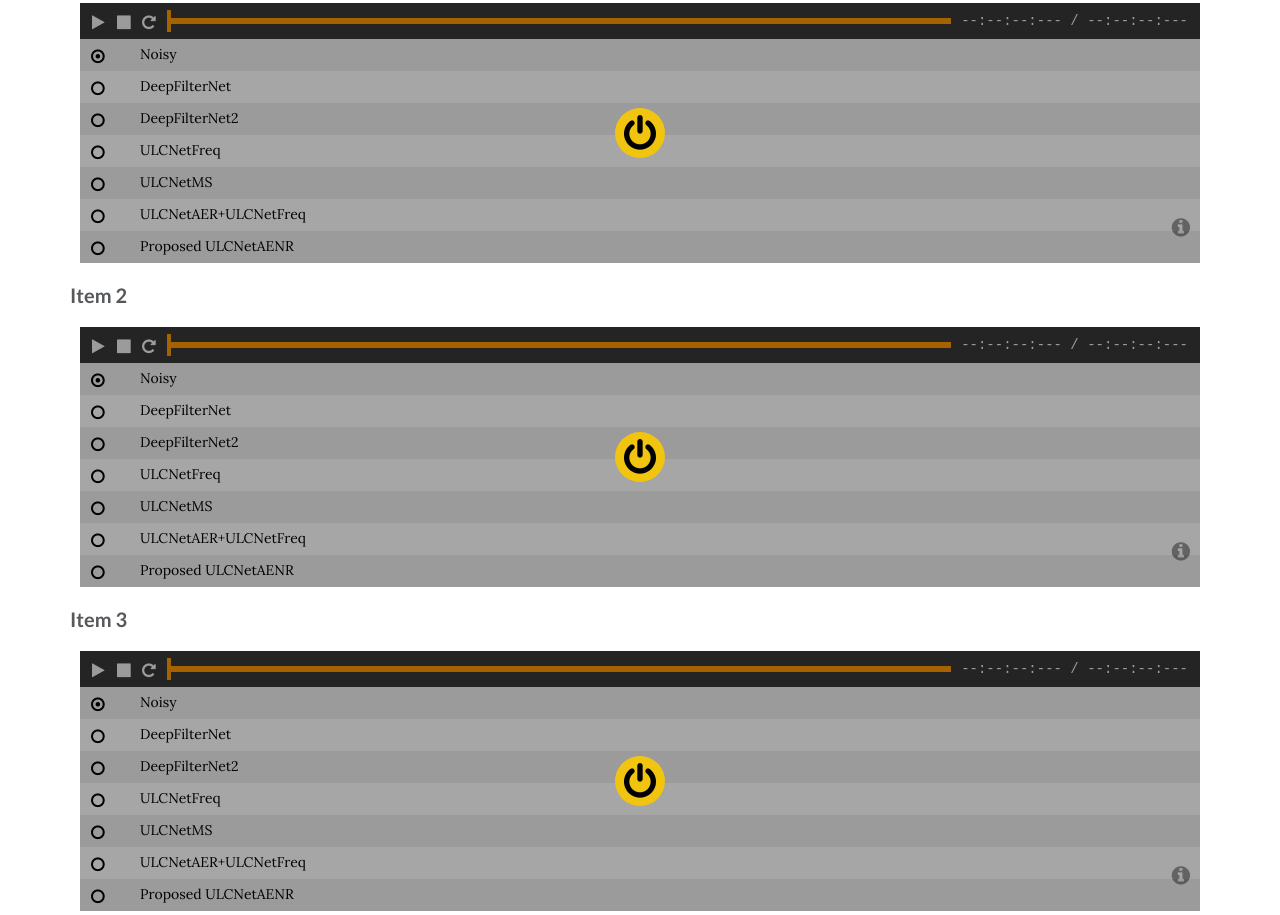
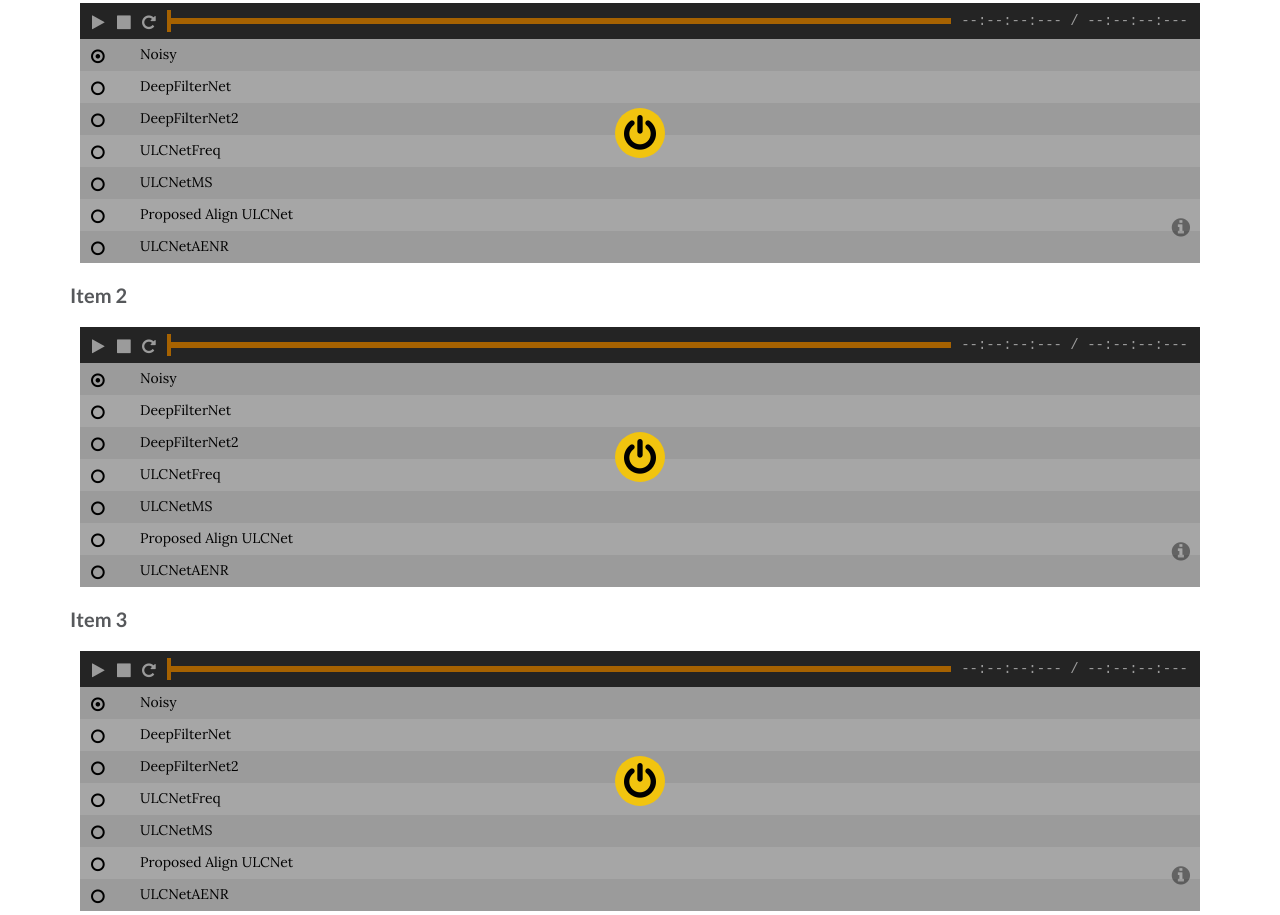
Before and after one commit to fhgainr/alignulcnet-aenr, a plain HTML site: page index.html in a window 1280 px wide. Shown: the part 5853-6768 px from the top of the page. Drawn offline with nearby package versions, Linux system fonts and the light colour scheme.

Commit message:
Update index.html

```diff
--- a/index.html
+++ b/index.html
@@ -443,10 +443,10 @@ memory requirements.<br></p>
                               <ts-track title="ULCNetMS">
                                   <ts-source src="./NR/P0/MS.mp3"></ts-source>
                               </ts-track>
-                              <ts-track title="ULCNetAER+ULCNetFreq">
-                                <ts-source src="./NR/P0/aer+ainr.mp3"></ts-source>
+                              <ts-track title="Proposed Align ULCNet">
+                                <ts-source src="./NR/P0/EF.mp3"></ts-source>
                             </ts-track>
-                              <ts-track title="Proposed ULCNetAENR">
+                              <ts-track title="ULCNetAENR">
                                 <ts-source src="./NR/P0/aenr.mp3"></ts-source>
                             </ts-track>
                           </div>
@@ -470,10 +470,10 @@ memory requirements.<br></p>
                               <ts-track title="ULCNetMS">
                                   <ts-source src="./NR/P4/MS.mp3"></ts-source>
                               </ts-track>
-                              <ts-track title="ULCNetAER+ULCNetFreq">
-                                <ts-source src="./NR/P4/aer+ainr.mp3"></ts-source>
+                               <ts-track title="Proposed Align ULCNet">
+                                <ts-source src="./NR/P4/EF.mp3"></ts-source>
                             </ts-track>
-                              <ts-track title="Proposed ULCNetAENR">
+                              <ts-track title="ULCNetAENR">
                                 <ts-source src="./NR/P4/aenr.mp3"></ts-source>
                             </ts-track>
                           </div>
@@ -497,10 +497,10 @@ memory requirements.<br></p>
                               <ts-track title="ULCNetMS">
                                   <ts-source src="./NR/P9/MS.mp3"></ts-source>
                               </ts-track>
-                              <ts-track title="ULCNetAER+ULCNetFreq">
-                                <ts-source src="./NR/P9/aer+ainr.mp3"></ts-source>
+                              <ts-track title="Proposed Align ULCNet">
+                                <ts-source src="./NR/P9/EF.mp3"></ts-source>
                             </ts-track>
-                              <ts-track title="Proposed ULCNetAENR">
+                              <ts-track title="ULCNetAENR">
                                 <ts-source src="./NR/P9/aenr.mp3"></ts-source>
                             </ts-track>
                           </div>
@@ -524,10 +524,10 @@ memory requirements.<br></p>
                               <ts-track title="ULCNetMS">
                                   <ts-source src="./NR/P12/MS.mp3"></ts-source>
                               </ts-track>
-                              <ts-track title="ULCNetAER+ULCNetFreq">
-                                <ts-source src="./NR/P12/aer+ainr.mp3"></ts-source>
+                               <ts-track title="Proposed Align ULCNet">
+                                <ts-source src="./NR/P12/EF.mp3"></ts-source>
                             </ts-track>
-                              <ts-track title="Proposed ULCNetAENR">
+                              <ts-track title="ULCNetAENR">
                                 <ts-source src="./NR/P12/aenr.mp3"></ts-source>
                             </ts-track>
                           </div>
@@ -549,10 +549,10 @@ memory requirements.<br></p>
                               <ts-track title="ULCNetMS">
                                   <ts-source src="./NR/M7/MS.mp3"></ts-source>
                               </ts-track>
-                              <ts-track title="ULCNetAER+ULCNetFreq">
-                                <ts-source src="./NR/M7/aer+ainr.mp3"></ts-source>
+                               <ts-track title="Proposed Align ULCNet">
+                                <ts-source src="./NR/M7/EF.mp3"></ts-source>
                             </ts-track>
-                              <ts-track title="Proposed ULCNetAENR">
+                              <ts-track title="ULCNetAENR">
                                 <ts-source src="./NR/M7/aenr.mp3"></ts-source>
                             </ts-track>
                           </div>
```
